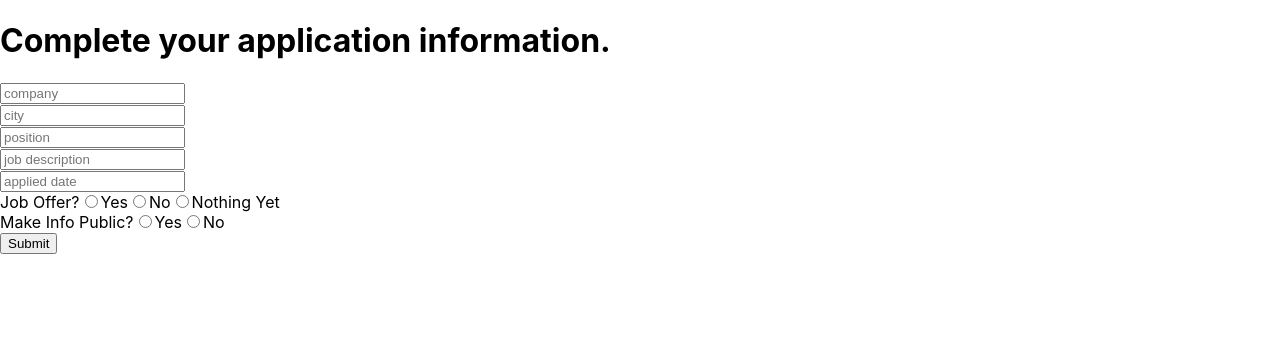
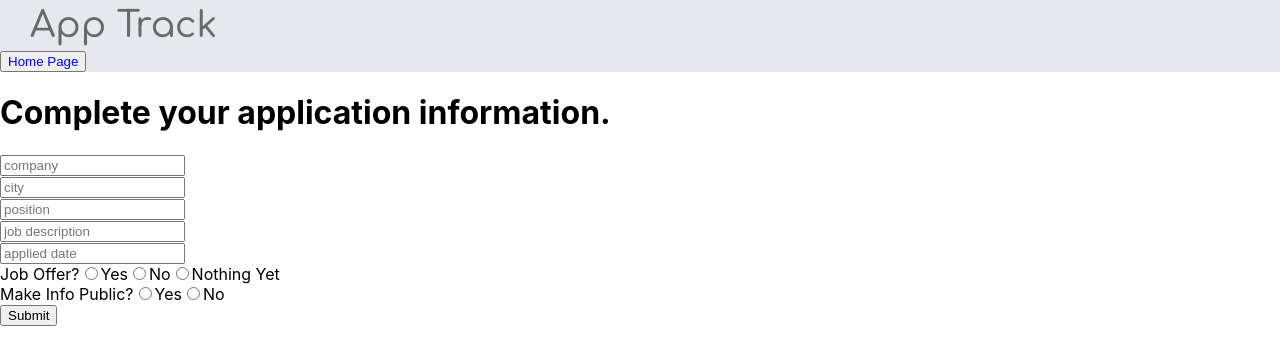
Before and after one commit to jmorales22/Application-tracker-frontend, a React (Create React App) app: page /applicationform in a window 1280 px wide. Shown: the top 364 px of the page. Built offline with nearby package versions, Linux system fonts and the light colour scheme.

Commit message:
adding header and link info to pages

```diff
--- a/src/components/ApplicationForm.jsx
+++ b/src/components/ApplicationForm.jsx
@@ -1,5 +1,7 @@
 import React, { Component } from "react";
 import "../App.css";
+import { Link } from "react-router-dom";
+import ApplicationFormHeader from "./ApplicationFormHeader";
 
 const postAPI = async (url, data) => {
   const response = await fetch(url, {
@@ -70,13 +72,22 @@ class ApplicationForm extends Component {
   };
 
   render() {
-    const { company, city, position, description, date, offer, makePublic } = this.state;
+    const {
+      company,
+      city,
+      position,
+      description,
+      date,
+      offer,
+      makePublic,
+    } = this.state;
 
     return (
       <div>
+        <ApplicationFormHeader />
         <h1>Complete your application information.</h1>
         <form onSubmit={(e) => this.handleSubmit(e)}>
-        <input
+          <input
             type="text"
             placeholder="company"
             onChange={this.handleChange}
@@ -84,7 +95,7 @@ class ApplicationForm extends Component {
             value={company}
             required
           />
-          <br/>
+          <br />
           <input
             type="text"
             placeholder="city"
@@ -187,4 +198,8 @@ class ApplicationForm extends Component {
   }
 }
 
+const linkStyle = {
+  color: "blue",
+};
+
 export default ApplicationForm;
--- /dev/null
+++ b/src/components/ApplicationFormHeader.jsx
@@ -0,0 +1,43 @@
+import React from "react";
+
+function Header() {
+  const handleClick = (e) => {
+    e.preventDefault();
+    window.location.href = "http://localhost:3000/applications";
+  };
+  return (
+    <header style={headerStyle}>
+      <div>
+        <div style={h1Style}>App Track</div>
+        <button style={linkStyle} onClick={handleClick} to={`/applications`}>
+          Home Page
+        </button>
+        <br />
+      </div>
+    </header>
+  );
+}
+
+const headerStyle = {
+  background: "#e6e8ed",
+  margin: "0",
+};
+
+const h1Style = {
+  margin: "0",
+  display: "flex",
+  flexDirection: "row",
+  flexGrow: "0",
+  alignItems: "center",
+  height: "50px",
+  marginLeft: "30px",
+  fontSize: "36px",
+  fontFamily: "Comfortaa, cursive",
+  color: "#68696b",
+};
+
+const linkStyle = {
+  color: "blue",
+};
+
+export default Header;
--- a/src/components/InterviewsEntry.jsx
+++ b/src/components/InterviewsEntry.jsx
@@ -1,16 +1,18 @@
-import React, { Component } from 'react';
-import '../App.css';
+import React, { Component } from "react";
+import { Link } from "react-router-dom";
+import InterviewsEntryHeader from "./InterviewsEntryHeader";
+import "../App.css";
 
 const postAPI = async (url, data) => {
-  const response = await fetch (url, {
-    method: 'POST',
+  const response = await fetch(url, {
+    method: "POST",
     headers: {
-      Accept: 'application/json',
-      'Content-Type': 'application/json',
+      Accept: "application/json",
+      "Content-Type": "application/json",
     },
-    body: JSON.stringify (data),
-  }).then (response => response.json ());
-  console.log (response);
+    body: JSON.stringify(data),
+  }).then((response) => response.json());
+  console.log(response);
   return response;
 };
 
@@ -18,21 +20,21 @@ class InterviewsEntry extends Component {
   state = {
     // application_id: '',
     // company_id: '',
-    round: '',
-    interview_type:'',
-    interview_date: '',
-    interview_rating: '',
-    interviewer: '',
-    follow_up_person: '',
-    follow_up_phone: '',
-    follow_up_email: '',
-    whiteboarding: '',
-    code_challenge:'',
-    comments: '',
+    round: "",
+    interview_type: "",
+    interview_date: "",
+    interview_rating: "",
+    interviewer: "",
+    follow_up_person: "",
+    follow_up_phone: "",
+    follow_up_email: "",
+    whiteboarding: "",
+    code_challenge: "",
+    comments: "",
   };
 
   handleChange = (e) => {
-    this.setState ({
+    this.setState({
       [e.target.name]: e.target.value,
     });
   };
@@ -72,22 +74,21 @@ class InterviewsEntry extends Component {
         comments: comments,
       };
 
-      const url = 'http://localhost:2000/interviewsEntry';
-      const response = await postAPI (url, data);
+      const url = "http://localhost:2000/interviewsEntry";
+      const response = await postAPI(url, data);
 
       if (response.status === 200) {
-        alert ('Entry Created');
+        alert("Entry Created");
       }
       if (response.status !== 200) {
-        alert ('Unable to input entry. Please try again later.');
+        alert("Unable to input entry. Please try again later.");
       }
-    }
-    catch (err) {
+    } catch (err) {
       return err;
     }
-}
+  };
 
-  render () {
+  render() {
     const {
       //   application_id,
       //   company_id,
@@ -101,14 +102,14 @@ class InterviewsEntry extends Component {
       follow_up_email,
       whiteboarding,
       code_challenge,
-    comments
+      comments,
     } = this.state;
     console.log(this.state);
     return (
       <div>
+        <InterviewsEntryHeader />
         <h1>Complete your interview information here:</h1>
-        <form onSubmit={(e) => this.handleSubmit (e)}>
-
+        <form onSubmit={(e) => this.handleSubmit(e)}>
           {/* <br />
           <input
             type="text"
@@ -231,9 +232,19 @@ class InterviewsEntry extends Component {
             Submit
           </button>
         </form>
+        <Link style={linkStyle} to={`/applications`}>
+          Home Page
+        </Link>
+        <br />
+        <Link style={linkStyle} to={`/applicationform`}>
+          Enter your application information{" "}
+        </Link>
       </div>
     );
   }
 }
 
+const linkStyle = {
+  color: "blue",
+};
 export default InterviewsEntry;
--- /dev/null
+++ b/src/components/InterviewsEntryHeader.jsx
@@ -0,0 +1,43 @@
+import React from "react";
+
+function Header() {
+  const handleClick = (e) => {
+    e.preventDefault();
+    window.location.href = "http://localhost:3000/applicationform";
+  };
+  return (
+    <header style={headerStyle}>
+      <div>
+        <div style={h1Style}>App Track</div>
+        <button style={linkStyle} onClick={handleClick} to={`/applicationform`}>
+          Application Form
+        </button>
+        <br />
+      </div>
+    </header>
+  );
+}
+
+const headerStyle = {
+  background: "#e6e8ed",
+  margin: "0",
+};
+
+const h1Style = {
+  margin: "0",
+  display: "flex",
+  flexDirection: "row",
+  flexGrow: "0",
+  alignItems: "center",
+  height: "50px",
+  marginLeft: "30px",
+  fontSize: "36px",
+  fontFamily: "Comfortaa, cursive",
+  color: "#68696b",
+};
+
+const linkStyle = {
+  color: "blue",
+};
+
+export default Header;
--- a/src/components/UserApps.jsx
+++ b/src/components/UserApps.jsx
@@ -1,7 +1,7 @@
 import React, { Component } from "react";
 import { Link } from "react-router-dom";
 import NoData from "./NoData";
-
+import UserAppsHeader from "./UserAppsHeader";
 class UserApps extends Component {
   state = {
     apps: [],
@@ -30,6 +30,7 @@ class UserApps extends Component {
 
     return (
       <>
+        <UserAppsHeader />
         <h3> Your submitted application data:</h3>
         <ul style={userApp}>
           {appsArray.length > 0 ? (
@@ -44,6 +45,10 @@ class UserApps extends Component {
                 Application Date: {app.application_date}
                 <br />
                 Offer Extended? {app.offer_extended}
+                <br />
+                <Link style={linkStyle} to={`/interviewentry`}>
+                  Enter interview information{" "}
+                </Link>
                 <br />
                 <br />
               </li>
@@ -62,4 +67,8 @@ class UserApps extends Component {
 const userApp = {
   listStyle: "none",
 };
+
+const linkStyle = {
+  color: "blue",
+};
 export default UserApps;
--- /dev/null
+++ b/src/components/UserAppsHeader.jsx
@@ -0,0 +1,52 @@
+import React from "react";
+
+function UserAppsHeader() {
+  const handleClick = (e) => {
+    e.preventDefault();
+    window.location.href = "http://localhost:3000/";
+  };
+  // const handleClick2 = (e) => {
+  //   e.preventDefault();
+  //   window.location.href = "http://localhost:3000/interviewentry";
+  // };
+  return (
+    <header style={headerStyle}>
+      <div>
+        <div style={h1Style}>App Track</div>
+
+        <button style={linkStyle} onClick={handleClick} to={`/applicationform`}>
+          Application Form
+        </button>
+        <br />
+        {/* <button style={linkStyle} onClick={handleClick2} to={`/interviewentry`}>
+          {" "}
+          Interview Information{" "}
+        </button> */}
+      </div>
+    </header>
+  );
+}
+
+const headerStyle = {
+  background: "#e6e8ed",
+  margin: "0",
+};
+
+const h1Style = {
+  margin: "0",
+  display: "flex",
+  flexDirection: "row",
+  flexGrow: "0",
+  alignItems: "center",
+  height: "50px",
+  marginLeft: "30px",
+  fontSize: "36px",
+  fontFamily: "Comfortaa, cursive",
+  color: "#68696b",
+};
+
+const linkStyle = {
+  color: "blue",
+};
+
+export default UserAppsHeader;
```
Lines whose indentation alone changed are shown as unchanged.
